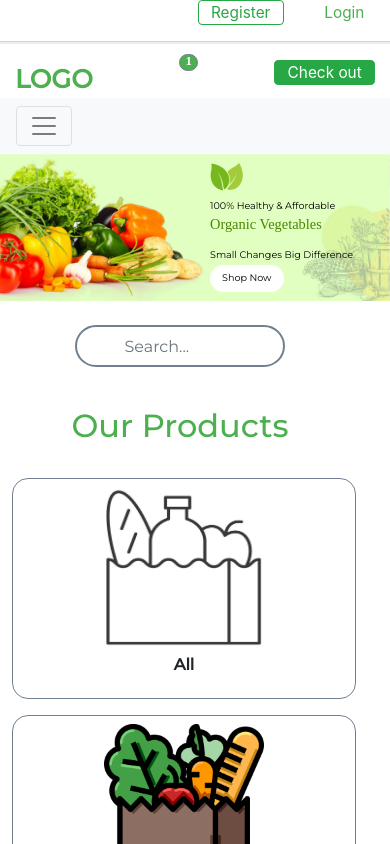
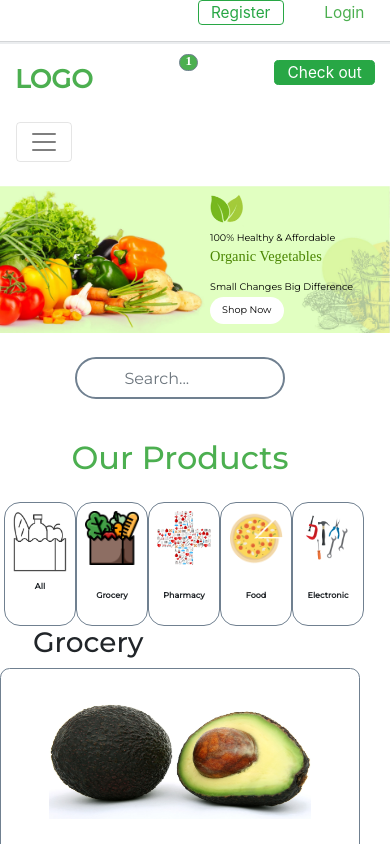
Before and after one commit to Team-KitKat/ecommerce-frontend, a React (Create React App) app: page / in a window 390 px wide. Shown: the top 844 px of the page. Built offline with nearby package versions, Linux system fonts and the light colour scheme; a web font is replaced by a local one.

Commit message:
improved responsiveness

```diff
--- a/src/assets/styles/partials/_cart-preview.scss
+++ b/src/assets/styles/partials/_cart-preview.scss
@@ -1,3 +1,5 @@
+@import "variables";
+
 .empty-cart-container {
   width: fit-content;
   height: fit-content;
@@ -47,7 +49,7 @@
         }
 
         .cart-total {
-          border-bottom: 1px solid slategrey;
+          //border-bottom: 1px solid slategrey;
         }
       }
     }
--- a/src/assets/styles/partials/_navigationbar.scss
+++ b/src/assets/styles/partials/_navigationbar.scss
@@ -1,9 +1,4 @@
 .navigation-bar {
-  .brand {
-    font-family: "Montserrat", "sans-serif";
-    font-size: 2em;
-    color: #4caf50;
-  }
   .drop-down {
     border-color: slategrey;
     border-style: solid;
--- a/src/assets/styles/partials/_product-area.scss
+++ b/src/assets/styles/partials/_product-area.scss
@@ -46,6 +46,7 @@
     }
   }
   .category-container {
+
     h2 {
       color: #4caf50;
     }
@@ -55,15 +56,16 @@
       flex-wrap: wrap;
 
       .category-item {
+        width: 20%;
         border: 1px solid slategrey;
         border-radius: 1em;
 
         .category-image {
-          width: 10em;
-          height: 10em;
+          width: 100%;
+          height: auto;
         }
 
-        h6 {
+        p {
           font-weight: bold;
         }
       }
@@ -115,3 +117,35 @@
     }
   }
 }
+@media only screen and (max-width: $medium) {
+  .product-area {
+    .category-container {
+
+      h2 {
+        color: #4caf50;
+      }
+      .category-list {
+        width: 100%;
+        display: flex;
+        flex-wrap: wrap;
+
+        .category-item {
+
+          width: 20%;
+          border: 1px solid slategrey;
+          border-radius: 1em;
+
+          .category-image {
+            width: 100%;
+            height: auto;
+          }
+
+          p {
+            font-size: .5em;
+            font-weight: bold;
+          }
+        }
+      }
+    }
+  }
+}
--- a/src/components/navbar/NavigationBar.tsx
+++ b/src/components/navbar/NavigationBar.tsx
@@ -4,8 +4,7 @@ import {Col, Nav, Navbar, NavDropdown} from "react-bootstrap";
 const NavigationBar: React.FC = () => {
     return (
         <Col xs={12} className='p-0 m-0'>
-        <Navbar collapseOnSelect expand="xl" bg="light" variant="light" className='navigation-bar mx-0 px-xl-5 px-lg-5 px-md-4 px-sm-3'>
-            {/*<Navbar.Brand className='brand' href="#home">LOGO</Navbar.Brand>*/}
+        <Navbar collapseOnSelect expand="xl"  variant="light" className='navigation-bar py-4 mx-0 px-xl-5 px-lg-5 px-md-4 px-sm-3'>
             <Navbar.Toggle aria-controls="responsive-navbar-nav" />
             <Navbar.Collapse id="responsive-navbar-nav">
                 <Nav className="mr-auto">
@@ -15,7 +14,6 @@ const NavigationBar: React.FC = () => {
                         <NavDropdown.Item href="#action/3.3">Food</NavDropdown.Item>
                         <NavDropdown.Item href="#action/3.3">Electronic</NavDropdown.Item>
                         <NavDropdown.Divider />
-                        <NavDropdown.Item href="#action/3.4">Separated link</NavDropdown.Item>
                     </NavDropdown>
                     <Nav.Link href="#features">Home</Nav.Link>
                     <Nav.Link href="#pricing">FAQ</Nav.Link>
--- a/src/components/productArea/productCategory/ProductCategory.tsx
+++ b/src/components/productArea/productCategory/ProductCategory.tsx
@@ -11,26 +11,26 @@ const ProductCategory: React.FC = () => {
         <Container className='category-container text-center'>
             <h2 className='mb-4'>Our Products</h2>
             <Row className='mx-1 category-list'>
-            <Col className='m-2 p-2 category-item text-center'>
+            <Col className='m-0 m-xl-2 m-lg-2 m-md-2 m-sm-1 p-2 category-item text-center'>
               <Image className='category-image' src={AllImg}/>
-                <h6 className='py-2'>All</h6>
+                <p  className='py-2'>All</p>
             </Col>
-            <Col className='m-2 p-2 category-item text-center'>
+            <Col className='m-0 m-xl-2 m-lg-2 m-md-2 m-sm-1 p-2 category-item text-center'>
                 <Image className='category-image' src={Grocery}/>
-                <h6 className='py-2'>Grocery</h6>
+                <p className='pt-4'>Grocery</p>
             </Col>
-            <Col className='m-2 p-2 category-item text-center'>
+            <Col className='m-0 m-xl-2 m-lg-2 m-md-2 m-sm-1 p-2 category-item text-center'>
                 <Image className='category-image' src={Pharmacy}/>
-                <h6 className='py-2'>Pharmacy</h6>
+                <p className='pt-4'>Pharmacy</p>
             </Col>
 
-            <Col className='m-2 p-2 category-item text-center'>
+            <Col className='m-0 m-xl-2 m-lg-2 m-md-2 m-sm-1 p-2 category-item text-center'>
                 <Image className='category-image' src={Food}/>
-                <h6 className='py-2'>Food</h6>
+                <p className='pt-4'>Food</p>
             </Col>
-            <Col className='m-2 p-2 category-item text-center'>
+            <Col className='m-0 m-xl-2 m-lg-2 m-md-2 m-sm-1 p-2 category-item text-center'>
                 <Image className='category-image' src={Electronic}/>
-                <h6 className='py-2'>Electronic</h6>
+                <p className='pt-4'>Electronic</p>
             </Col>
             </Row>
         </Container>
```
